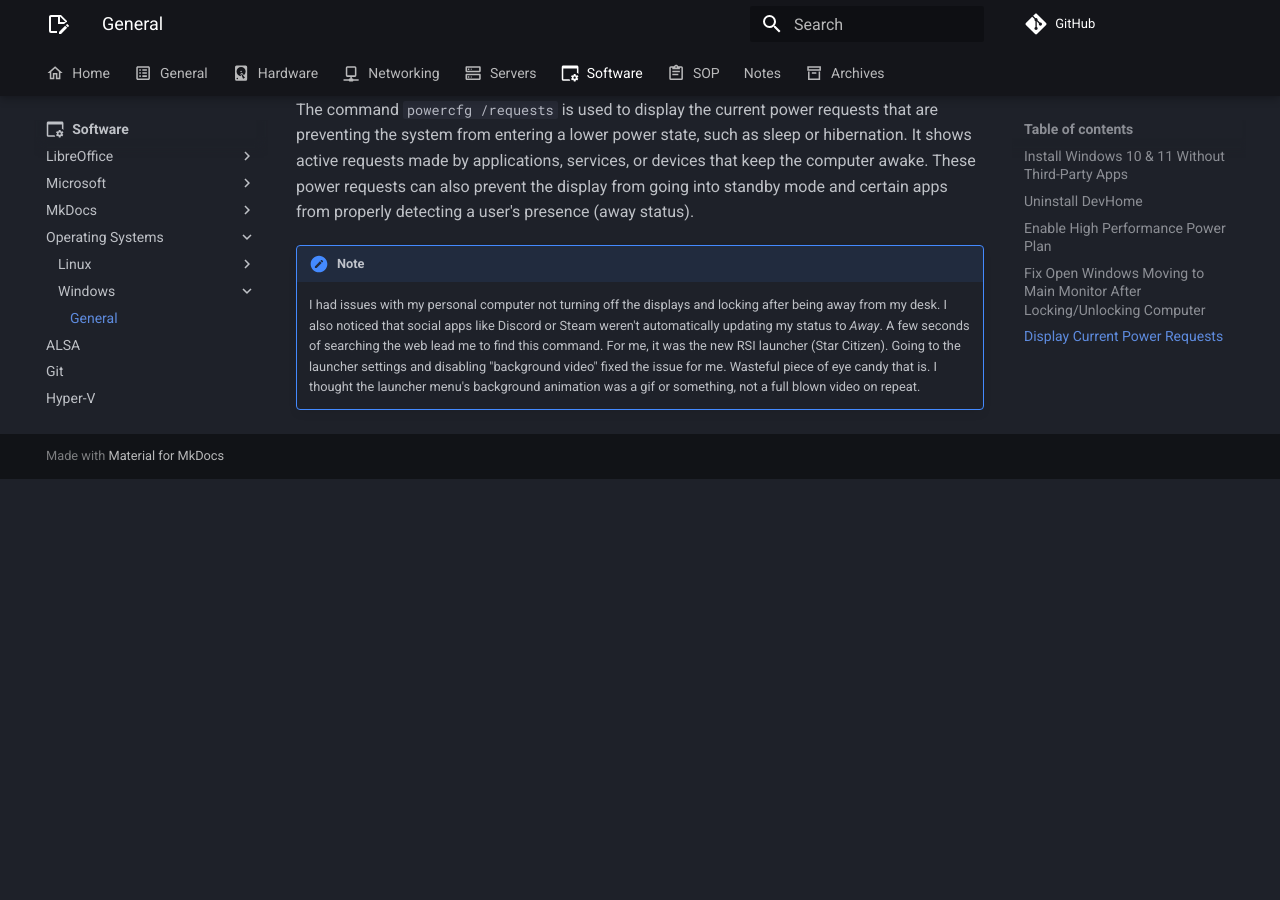
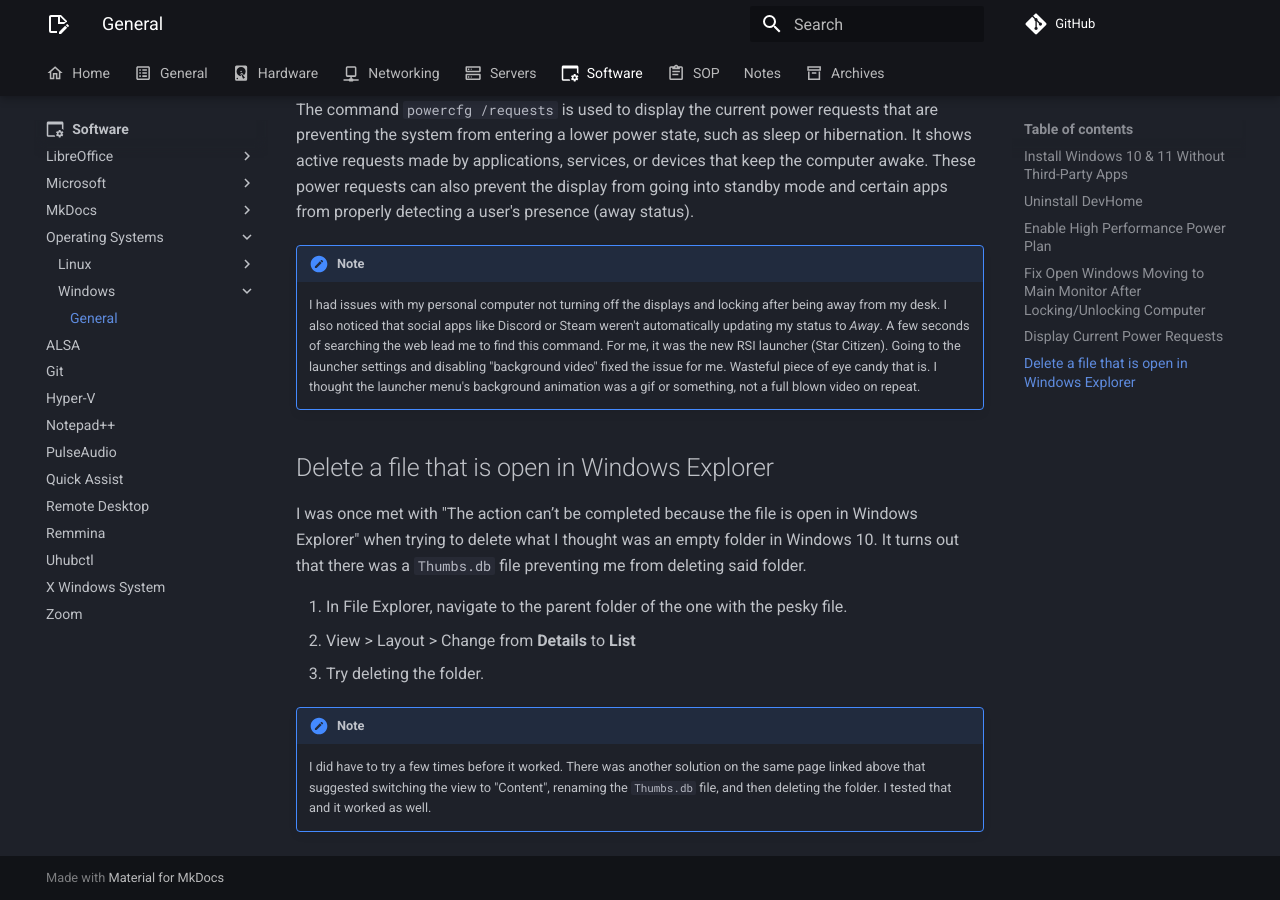
Before and after one commit to rmscode/binary-garden, an MkDocs documentation site: the page built from docs/software/operating-systems/windows/windows.md, in a window 1280 px wide and 900 px high, scrolled down 1651 px. Built offline with MkDocs 1.6.1 and Material for MkDocs 9.7.7, drawn with Linux system fonts in a browser that asks for light colours; comment, search, counter and statistics services are not loaded; before the commit the page ends 2130 px from its top, so only the background shows below that.

Commit message:
Docs: Delete file open in Windows Explorer

```diff
--- a/docs/software/operating-systems/windows/windows.md
+++ b/docs/software/operating-systems/windows/windows.md
@@ -50,3 +50,15 @@
 !!! note
 
     I had issues with my personal computer not turning off the displays and locking after being away from my desk. I also noticed that social apps like Discord or Steam weren't automatically updating my status to *Away*. A few seconds of searching the web lead me to find this command. For me, it was the new RSI launcher (Star Citizen). Going to the launcher settings and disabling "background video" fixed the issue for me. Wasteful piece of eye candy that is. I thought the launcher menu's background animation was a gif or something, not a full blown video on repeat.
+
+## Delete a file that is open in Windows Explorer
+
+I was once met with "The action can’t be completed because the file is open in Windows Explorer" when trying to delete what I thought was an empty folder in Windows 10. It turns out that there was a `Thumbs.db` file preventing me from deleting said folder.
+
+1. In File Explorer, navigate to the parent folder of the one with the pesky file.
+2. View > Layout > Change from **Details** to **List**
+3. Try deleting the folder.
+
+!!! note
+
+    I did have to try a few times before it worked. There was another solution on the same page linked above that suggested switching the view to "Content", renaming the `Thumbs.db` file, and then deleting the folder. I tested that and it worked as well.
```
